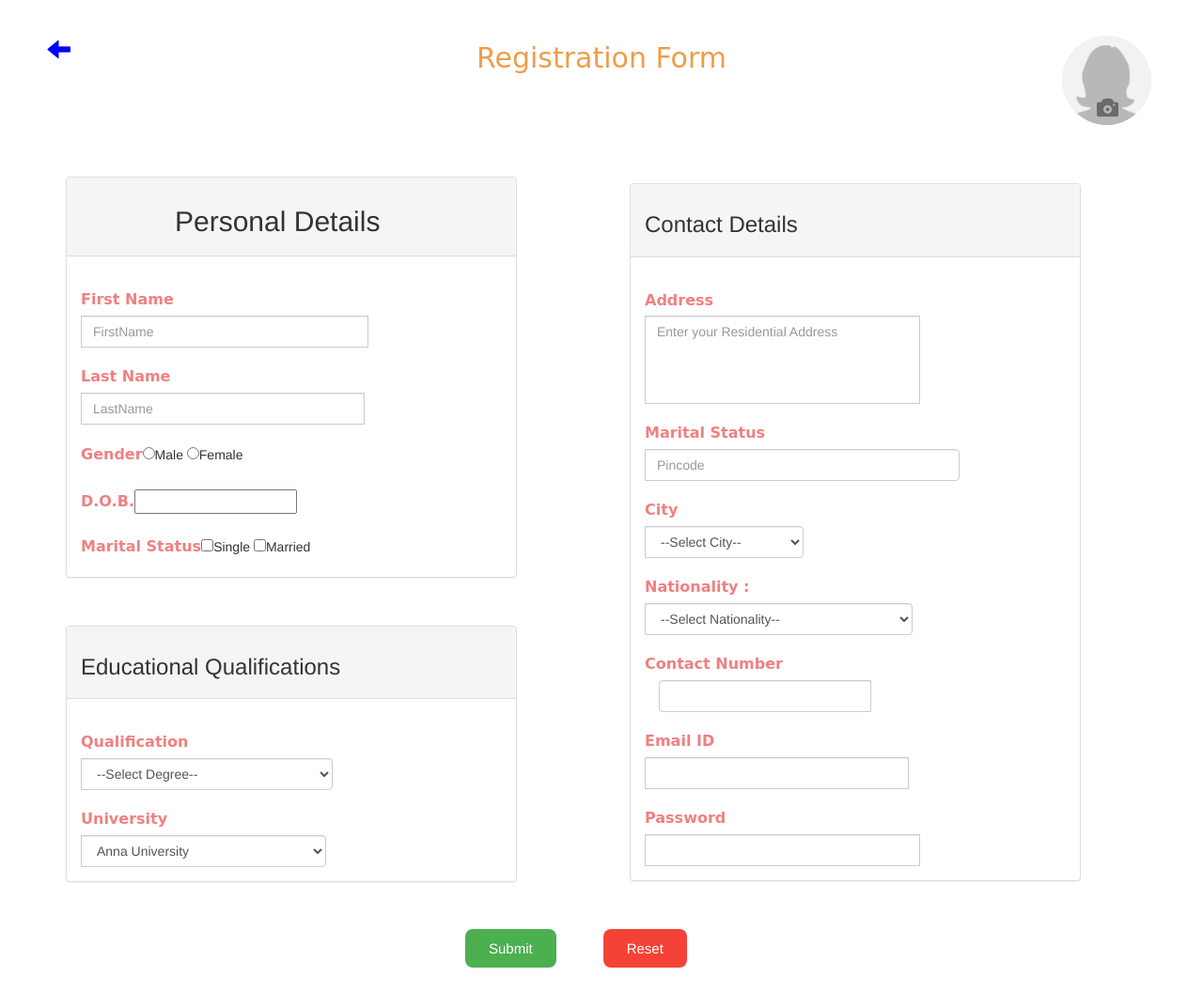
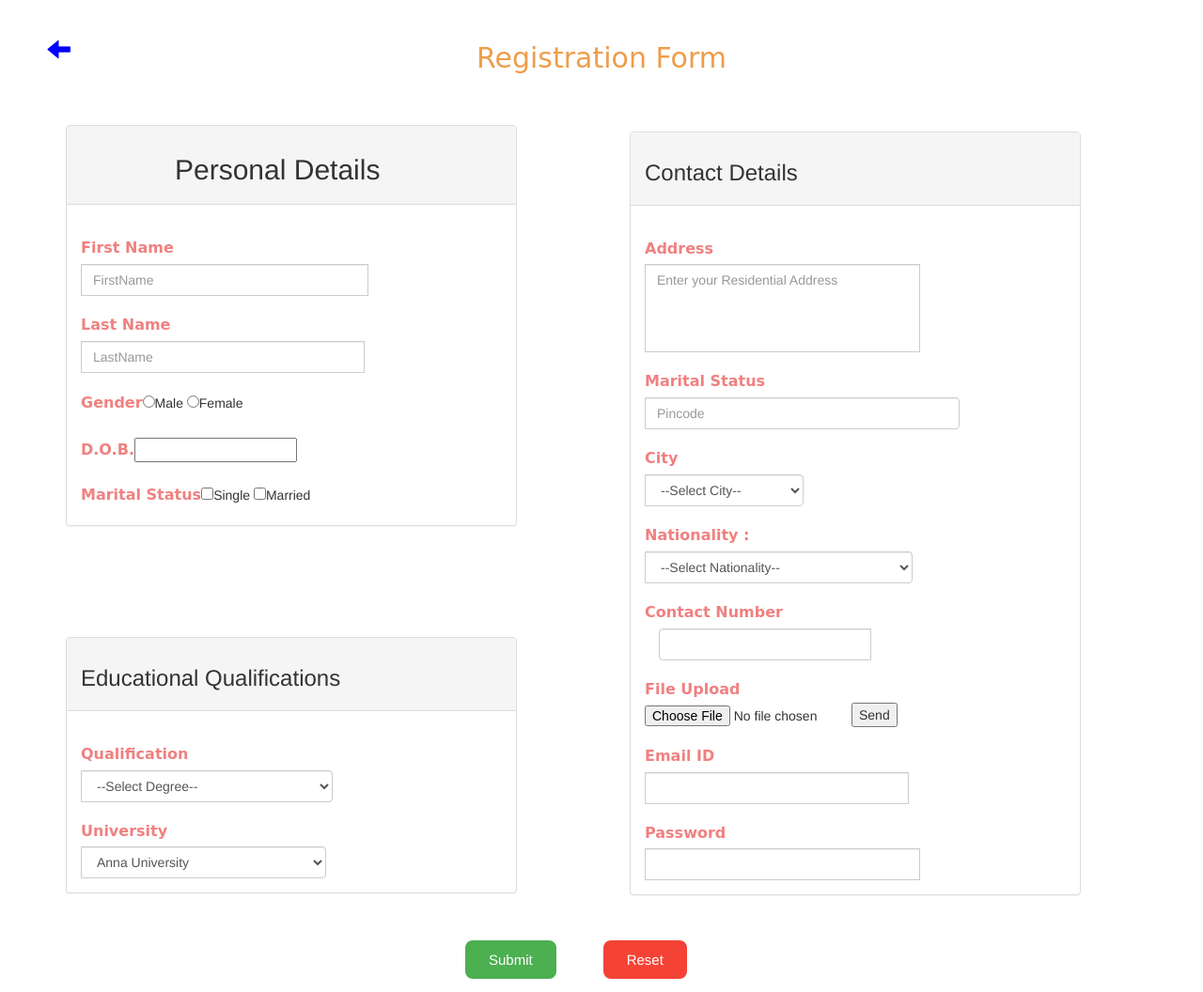
Before and after one commit to Wahab-dev/SMS, a PHP site: page /register.html in a window 1280 px wide. Shown: the whole page at 94% size. Before the commit the page ends 1030 px from the top, so only its background shows below. Run offline with PHP 8.4, Linux system fonts and the light colour scheme; some libraries are stand-ins or nearby versions.

Commit message:
register page with file uplaod

```diff
--- a/register.html
+++ b/register.html
@@ -117,7 +117,7 @@ width:480px;
 margin-top: 55px;
 }
 .e_details{
-margin-top: -292px;
+margin-top:-295px;
 }
 .img-circle{
 	width: 95px;
@@ -125,7 +125,7 @@ margin-top: -292px;
     margin-left: 1130px;
     margin-top: -50px;
 	}
-.glyphicon-avatar{
+<!--.glyphicon-avatar{
 	border-radius:30%;
 	}
 .glyphicon-avatar .glyphicon {
@@ -139,6 +139,11 @@ margin-top: -292px;
     color: #08080870;
     margin-left: -58px;
     line-height: 1;
+	}-->
+.fileupload{
+	margin-top: -25px;
+    margin-left: 220px;
+}
 </style>
 <script>
 function disable1()
@@ -193,9 +198,9 @@ function blockSpecialChar_emailid(e){
 	<a href="login.html"><p class="arrow_left"><span class="glyphicon glyphicon-arrow-left"></span></p></a>
 	<h3 class="h3">Registration Form</h3>
 <form name="reg_form"  id="reg_form" action="regform.php" method="Post" >
-	<div class="glyphicon-avatar">
+	<!--<div class="glyphicon-avatar">
 		<img src="avatar.png" alt=" " class="img-circle"><span class="glyphicon glyphicon-camera"></span>
-	</div>
+	</div>-->
 	<div class="container">
 		<div class="p_details">
 			<div class = "panel panel-default">
@@ -275,6 +280,12 @@ function blockSpecialChar_emailid(e){
 						<input type="text" name="cnumber" id="cnumber" size="20" class="form-control" onkeypress="return blockSpecialChar_number(event)" maxlength="10" required><br></td>
 					</div>
 				</div>
+
+				<div class="input-group">
+					<label for="name" class="name">File Upload</label><br>
+						<input type="file" name="datafile" size="40">
+							<input type="submit" class="fileupload" value="Send" required>
+				</div>
 				<div class="input-group">
 					<label for="name" class="name">Email ID</label>
 						<input type="text" name="email" id="email" size="20" class="form-control" onkeypress="return blockSpecialChar_emailid(event)" title="Feild must contain '@'" maxlength="30" required><br></td>
--- a/student_file.php
+++ b/student_file.php
@@ -26,7 +26,7 @@
 		public function __construct()
 		{
 			//connecting to db - crud
-			$this->db = new PDO("mysql:host=localhost;dbname=crud","ashi", "ashikajahir");
+			$this->db = new PDO("mysql:host=localhost;dbname=crud","priya", "db");
 			$this->db->setAttribute(PDO::ATTR_ERRMODE,PDO::ERRMODE_EXCEPTION);
 
 		}
```
Also changed, not shown: jqgrid.html (+5 -5 lines).
